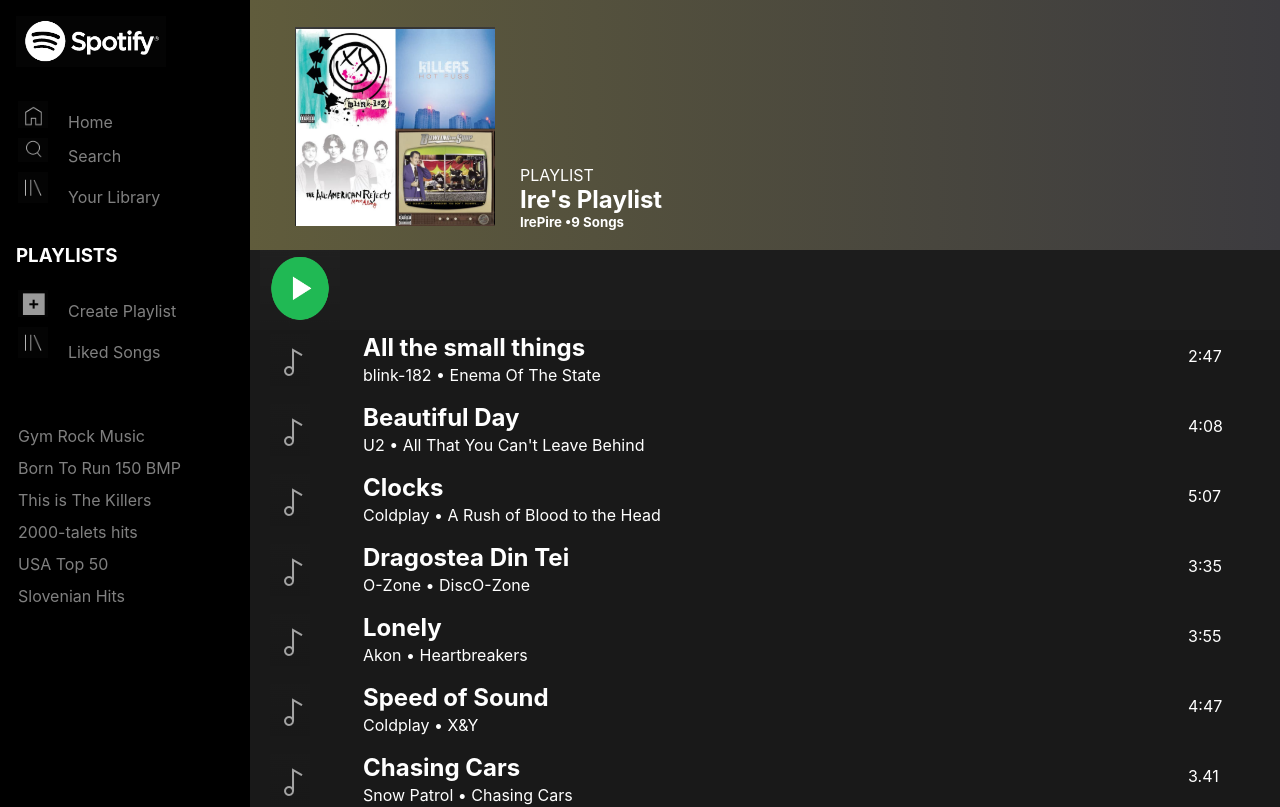
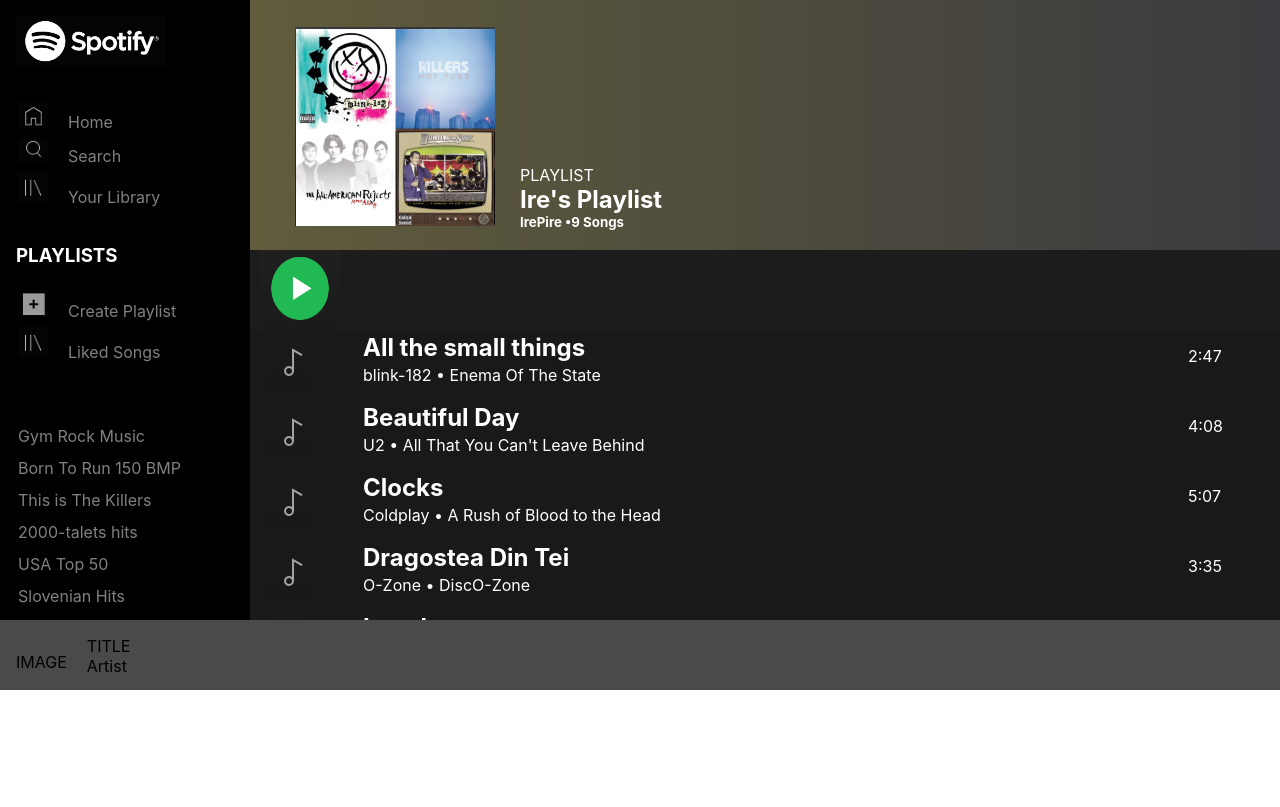
Before and after one commit to PireIre/SpotifyCloneReact, a React (Create React App) app: page / in a window 1280 px wide. Shown: the top 807 px of the page. Built offline with nearby package versions, Linux system fonts and the light colour scheme.

Commit message:
change height of entire screen

```diff
--- a/package.json
+++ b/package.json
@@ -2,10 +2,12 @@
   "name": "spotify-clone",
   "version": "0.1.0",
   "private": true,
+  "homepage" : "https://pireire.github.io/SpotifyCloneReact/",
   "dependencies": {
     "@testing-library/jest-dom": "^4.2.4",
     "@testing-library/react": "^9.5.0",
     "@testing-library/user-event": "^7.2.1",
+    "gh-pages": "^2.2.0",
     "react": "^16.13.1",
     "react-dom": "^16.13.1",
     "react-scripts": "3.4.1"
@@ -14,6 +16,8 @@
     "start": "react-scripts start",
     "build": "react-scripts build",
     "test": "react-scripts test",
+    "predeploy": "npm run build",
+    "deploy": "gh-pages -d build",
     "eject": "react-scripts eject"
   },
   "eslintConfig": {
--- a/src/App.css
+++ b/src/App.css
@@ -6,7 +6,7 @@
   margin: 0;
   display: grid;
   grid-template-columns: 250px auto;
-  grid-template-rows: auto 70px;
+  grid-template-rows: 620px 70px;
   grid-template-areas: "sidebar main"
                         "player player";
 }
@@ -25,6 +25,7 @@
 }
 
 footer {
+  position: sticky;
   background: #4a4a4a;
   grid-area: player;
 }
```
Also changed, not shown: 1 other file (tests, documents, lock files or other folders).
